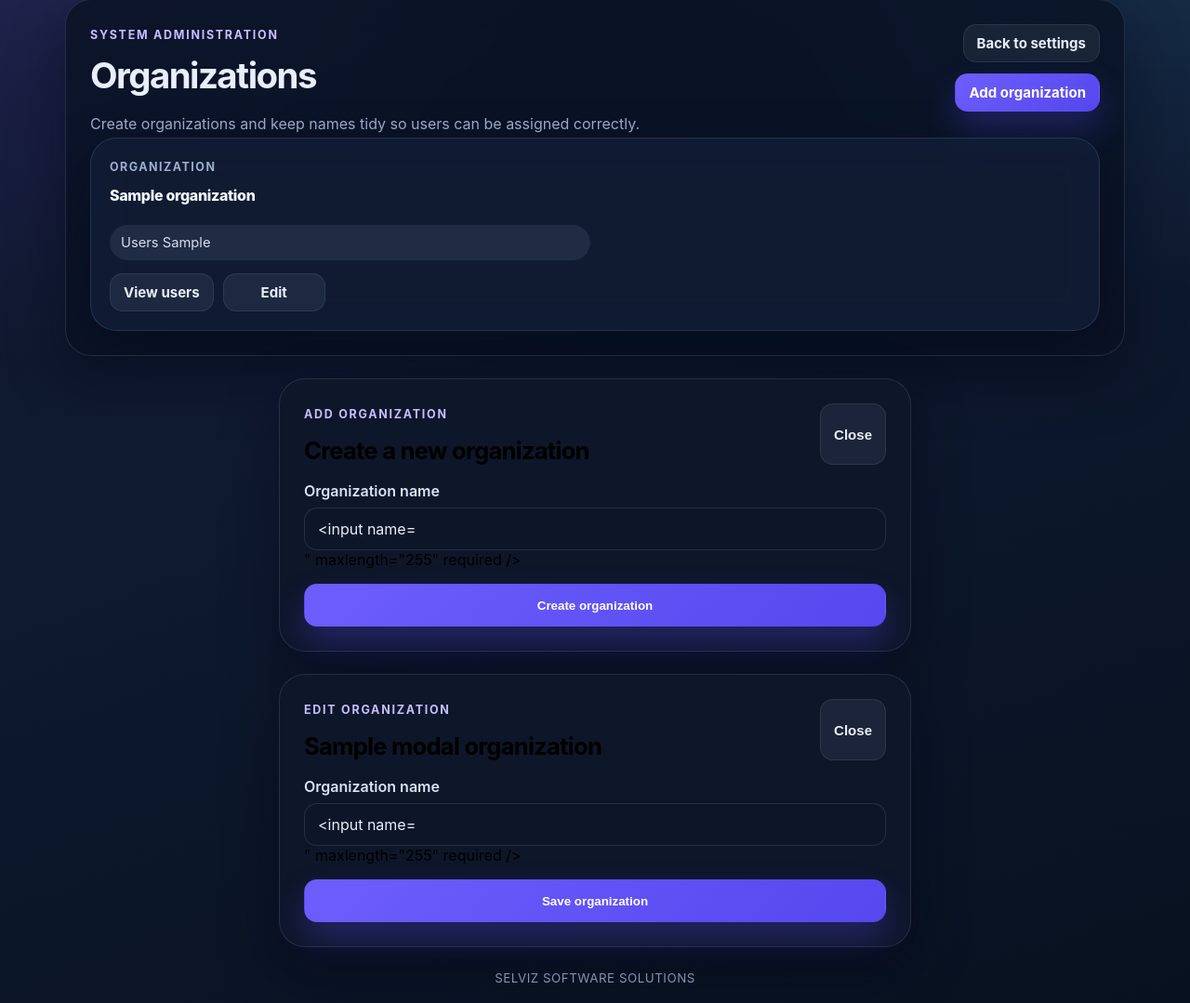
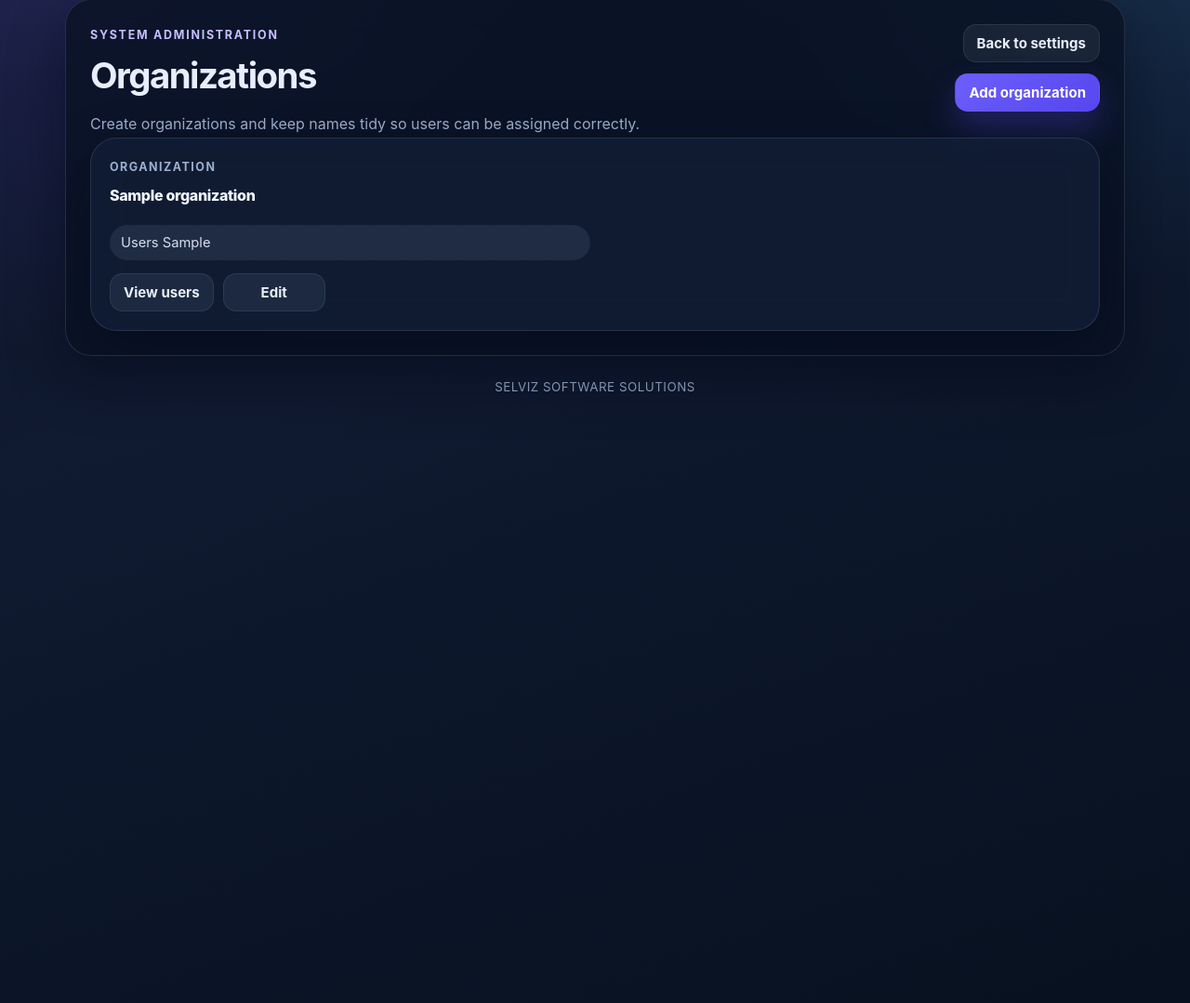
Before and after one commit to skvsree/edu_viz, a FastAPI app: template app/templates/settings/organizations.html in a window 1280 px wide. Shown: the part 249-1328 px from the top of the page at 93% size. Run offline with FastAPI, Linux system fonts and the light colour scheme; the template is opened without the code that fills it: most values are stand-ins (such as "Sample title", 1, 10 or a date in 2020); form fields are guessed from the names that the template uses.

Commit message:
fix: stop hidden dialogs from blocking dashboard buttons

```diff
--- a/app/static/styles.css
+++ b/app/static/styles.css
@@ -536,7 +536,6 @@
 .dashboard-actions,
 .deck-card__actions,
 .deck-card__stats,
-.modal,
 .modal__surface {
   display: grid;
 }
@@ -656,10 +655,15 @@
 
 .modal {
   width: min(100%, 680px);
+  max-width: calc(100vw - 24px);
   padding: 0;
   border: 0;
   background: transparent;
-  position: relative;
+}
+
+.modal[open] {
+  display: grid;
+  place-items: center;
 }
 
 .modal::backdrop {
@@ -667,20 +671,12 @@
   backdrop-filter: blur(4px);
 }
 
-.modal__backdrop-dismiss {
-  position: fixed;
-  inset: 0;
-  border: 0;
-  padding: 0;
-  background: transparent;
-  cursor: default;
-}
-
 .modal__surface {
   position: relative;
   z-index: 1;
   display: grid;
   gap: 18px;
+  width: min(100%, 680px);
   padding: 26px;
   border: 1px solid var(--border);
   border-radius: 28px;
--- a/app/templates/settings/organizations.html
+++ b/app/templates/settings/organizations.html
@@ -80,7 +80,6 @@
   </section>
 
   <dialog id="create-organization-modal" class="modal" {% if active_modal == "create" %}data-open-on-load="true"{% endif %}>
-    <button type="button" class="modal__backdrop-dismiss" data-modal-close="create-organization-modal" aria-label="Close add organization dialog"></button>
     <div class="modal__surface" role="document">
       <div class="section-heading"><div><p class="panel-label">Add organization</p><h2 class="section-subtitle">Create a new organization</h2></div><button type="button" class="button button-secondary button-small" data-modal-close="create-organization-modal">Close</button></div>
       <form method="post" action="/settings/organizations" class="stack-md">
@@ -91,7 +90,6 @@
   </dialog>
 
   <dialog id="edit-organization-modal" class="modal" data-default-action="{% if modal_organization %}/settings/organizations/{{ modal_organization.id }}/update{% endif %}" {% if active_modal == "edit" and modal_organization %}data-open-on-load="true"{% endif %}>
-    <button type="button" class="modal__backdrop-dismiss" data-modal-close="edit-organization-modal" aria-label="Close edit organization dialog"></button>
     <div class="modal__surface" role="document">
       <div class="section-heading"><div><p class="panel-label">Edit organization</p><h2 class="section-subtitle">{{ modal_organization.name if modal_organization else 'Update organization' }}</h2></div><button type="button" class="button button-secondary button-small" data-modal-close="edit-organization-modal">Close</button></div>
       <form method="post" action="{% if modal_organization %}/settings/organizations/{{ modal_organization.id }}/update{% else %}#{% endif %}" class="stack-md" data-edit-form>
@@ -119,6 +117,15 @@
       dialog.close();
     }
   };
+
+  dialogs.forEach((dialog) => {
+    dialog.addEventListener('click', (event) => {
+      const surface = dialog.querySelector('.modal__surface');
+      if (surface && !surface.contains(event.target)) {
+        closeModal(dialog.id);
+      }
+    });
+  });
 
   document.querySelectorAll('[data-modal-open]').forEach((trigger) => {
     trigger.addEventListener('click', (event) => {
```
Also changed, not shown: app/templates/dashboard.html (+14 -4 lines).
